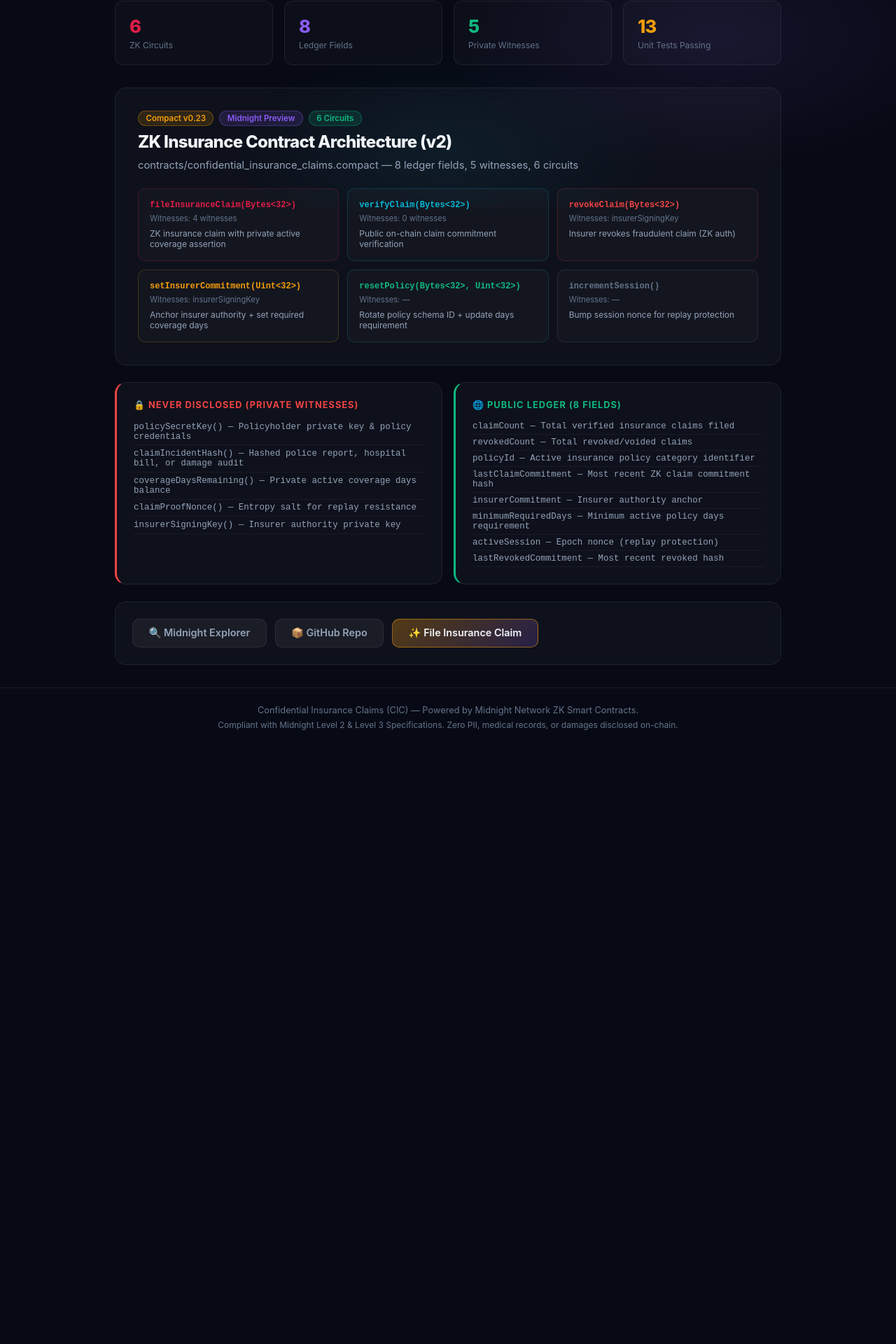
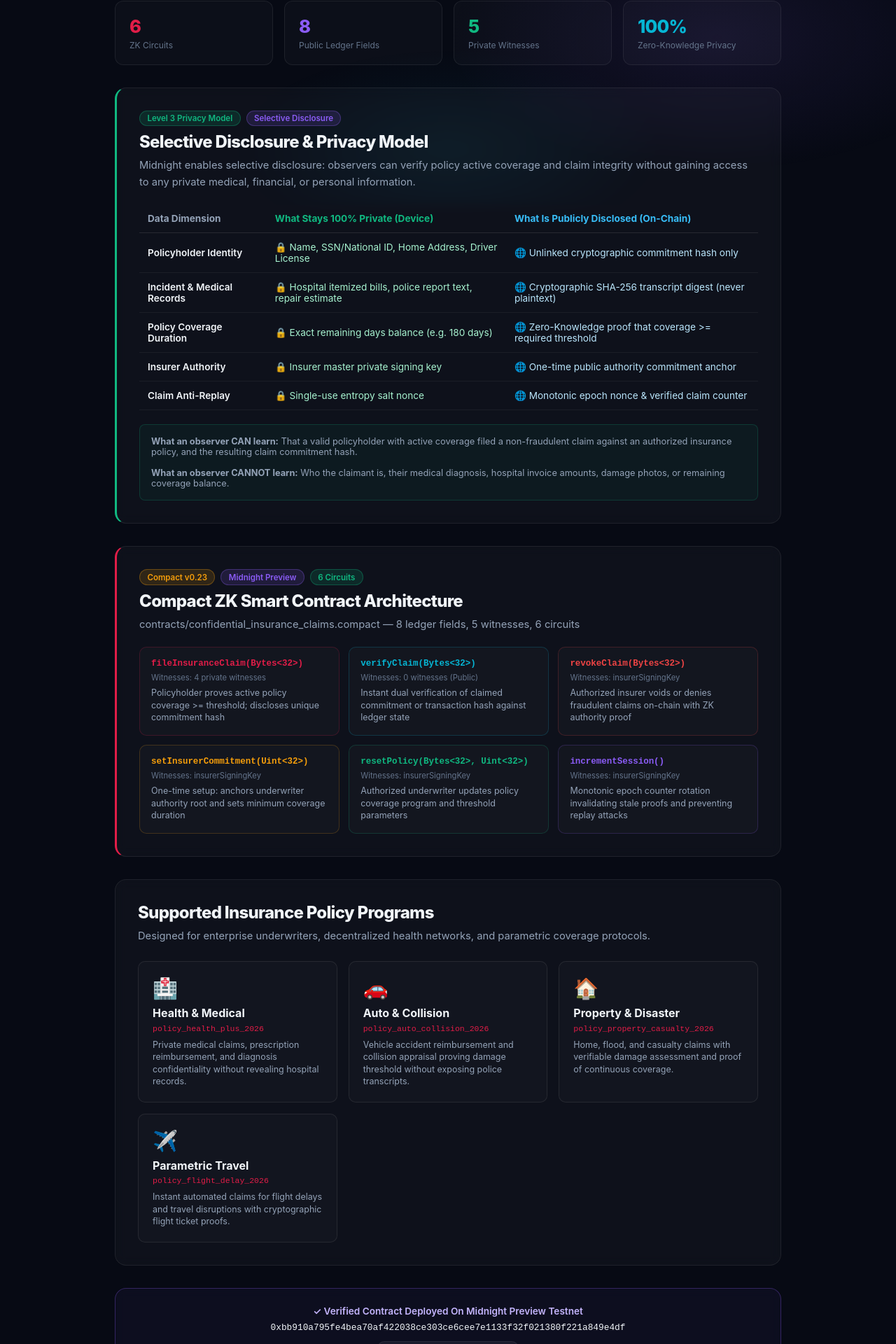
Before and after one commit to techyguy22674/Confidential-insurance-claims, a Next.js app: page / in a window 1280 px wide. Shown: the part 507-2427 px from the top of the page at 70% size. Before the commit the page ends 1574 px from the top, so only its background shows below. Built offline with nearby package versions, Linux system fonts and the light colour scheme; what @midnight-ntwrk/midnight-js-network-id would draw is missing.

Commit message:
feat(ui): redesign home dashboard with Level 2 and Level 3 privacy architecture matrix

```diff
--- a/src/app/page.tsx
+++ b/src/app/page.tsx
@@ -1,8 +1,9 @@
 import Link from 'next/link';
 import type { Metadata } from 'next';
+import { CONTRACT_ADDRESS } from '../lib/contract';
 
 export const metadata: Metadata = {
-  title: 'Confidential Insurance Claims | ZK dApp on Midnight',
+  title: 'Confidential Insurance Claims | ZK dApp on Midnight Network',
   description: 'Prove insurance policy coverage and file claims without exposing policyholder PII, medical records, incident reports, or financial details. ZK smart contracts on Midnight Network.',
 };
 
@@ -10,18 +11,25 @@
   return (
     <>
       <main>
-        {/* Hero */}
+        {/* Hero Section */}
         <div className="hero">
           <div className="hero-badge">
-            <span>🛡️</span> Midnight Preview Network — Live dApp
+            <span>🛡️</span> Midnight Preview Network — Live ZK Insurance dApp
           </div>
           <h1>Confidential Insurance Claims</h1>
           <p>
             Prove insurance policy coverage, authenticate policyholder eligibility, and file claims with <strong>zero-knowledge proofs</strong> — without revealing policy numbers, medical records, police reports, or personal identity on-chain.
           </p>
           <div className="hero-actions">
-            <Link href="/claim" className="btn-primary">📄 File Insurance Claim (ZK Proof)</Link>
-            <Link href="/admin" className="btn-secondary">⚙️ Insurer Console</Link>
+            <Link href="/claim" className="btn-primary" style={{ background: "linear-gradient(135deg, #e11d48 0%, #be123c 100%)", borderColor: "#e11d48" }}>
+              📋 File & Verify Insurance Claim
+            </Link>
+            <Link href="/admin" className="btn-secondary">
+              ⚙️ Insurer Console
+            </Link>
+            <Link href="/explorer" className="btn-secondary">
+              🔍 Live Ledger Explorer
+            </Link>
           </div>
         </div>
 
@@ -30,9 +38,9 @@
           <div className="stats-grid" style={{ marginBottom: '2rem' }}>
             {[
               { value: '6', label: 'ZK Circuits', color: '#e11d48' },
-              { value: '8', label: 'Ledger Fields', color: '#8b5cf6' },
+              { value: '8', label: 'Public Ledger Fields', color: '#8b5cf6' },
               { value: '5', label: 'Private Witnesses', color: '#10b981' },
-              { value: '13', label: 'Unit Tests Passing', color: '#f59e0b' },
+              { value: '100%', label: 'Zero-Knowledge Privacy', color: '#06b6d4' },
             ].map(s => (
               <div className="stat-card" key={s.label}>
                 <div className="stat-value" style={{ color: s.color }}>{s.value}</div>
@@ -41,78 +49,140 @@
             ))}
           </div>
 
+          {/* Privacy Model Section (Level 3 Requirement) */}
+          <div className="glass-card" style={{ padding: '2rem', marginBottom: '2rem', borderLeft: '3px solid #10b981' }}>
+            <div style={{ display: 'flex', gap: '0.5rem', marginBottom: '0.5rem', flexWrap: 'wrap' }}>
+              <span className="badge badge-green">Level 3 Privacy Model</span>
+              <span className="badge badge-purple">Selective Disclosure</span>
+            </div>
+            <h2 className="section-title">Selective Disclosure & Privacy Model</h2>
+            <p className="section-desc" style={{ marginBottom: '1.25rem' }}>
+              Midnight enables selective disclosure: observers can verify policy active coverage and claim integrity without gaining access to any private medical, financial, or personal information.
+            </p>
+
+            <div style={{ overflowX: 'auto' }}>
+              <table style={{ width: '100%', borderCollapse: 'collapse', fontSize: '0.85rem' }}>
+                <thead>
+                  <tr style={{ borderBottom: '1px solid rgba(255,255,255,0.1)', textAlign: 'left' }}>
+                    <th style={{ padding: '0.75rem', color: '#94a3b8' }}>Data Dimension</th>
+                    <th style={{ padding: '0.75rem', color: '#10b981' }}>What Stays 100% Private (Device)</th>
+                    <th style={{ padding: '0.75rem', color: '#38bdf8' }}>What Is Publicly Disclosed (On-Chain)</th>
+                  </tr>
+                </thead>
+                <tbody>
+                  {[
+                    {
+                      dim: "Policyholder Identity",
+                      priv: "Name, SSN/National ID, Home Address, Driver License",
+                      pub: "Unlinked cryptographic commitment hash only"
+                    },
+                    {
+                      dim: "Incident & Medical Records",
+                      priv: "Hospital itemized bills, police report text, repair estimate",
+                      pub: "Cryptographic SHA-256 transcript digest (never plaintext)"
+                    },
+                    {
+                      dim: "Policy Coverage Duration",
+                      priv: "Exact remaining days balance (e.g. 180 days)",
+                      pub: "Zero-Knowledge proof that coverage >= required threshold"
+                    },
+                    {
+                      dim: "Insurer Authority",
+                      priv: "Insurer master private signing key",
+                      pub: "One-time public authority commitment anchor"
+                    },
+                    {
+                      dim: "Claim Anti-Replay",
+                      priv: "Single-use entropy salt nonce",
+                      pub: "Monotonic epoch nonce & verified claim counter"
+                    }
+                  ].map((row, i) => (
+                    <tr key={i} style={{ borderBottom: '1px solid rgba(255,255,255,0.05)' }}>
+                      <td style={{ padding: '0.75rem', fontWeight: 600, color: '#f1f5f9' }}>{row.dim}</td>
+                      <td style={{ padding: '0.75rem', color: '#a7f3d0' }}>🔒 {row.priv}</td>
+                      <td style={{ padding: '0.75rem', color: '#bae6fd' }}>🌐 {row.pub}</td>
+                    </tr>
+                  ))}
+                </tbody>
+              </table>
+            </div>
+
+            <div style={{ marginTop: '1.25rem', padding: '1rem', borderRadius: '8px', background: 'rgba(16,185,129,0.05)', border: '1px solid rgba(16,185,129,0.2)', fontSize: '0.8rem', color: '#94a3b8' }}>
+              <strong>What an observer CAN learn:</strong> That a valid policyholder with active coverage filed a non-fraudulent claim against an authorized insurance policy, and the resulting claim commitment hash.
+              <br /><br />
+              <strong>What an observer CANNOT learn:</strong> Who the claimant is, their medical diagnosis, hospital invoice amounts, damage photos, or remaining coverage balance.
+            </div>
+          </div>
+
           {/* ZK Contract Architecture */}
-          <div className="glass-card" style={{ padding: '2rem', marginBottom: '1.5rem' }}>
+          <div className="glass-card" style={{ padding: '2rem', marginBottom: '2rem', borderLeft: '3px solid #e11d48' }}>
             <div style={{ marginBottom: '1.25rem' }}>
               <div style={{ display: 'flex', gap: '0.5rem', marginBottom: '0.5rem', flexWrap: 'wrap' }}>
                 <span className="badge badge-amber">Compact v0.23</span>
                 <span className="badge badge-purple">Midnight Preview</span>
                 <span className="badge badge-green">6 Circuits</span>
               </div>
-              <h2 className="section-title">ZK Insurance Contract Architecture (v2)</h2>
+              <h2 className="section-title">Compact ZK Smart Contract Architecture</h2>
               <p className="section-desc">contracts/confidential_insurance_claims.compact — 8 ledger fields, 5 witnesses, 6 circuits</p>
             </div>
-            <div style={{ display: 'grid', gridTemplateColumns: 'repeat(auto-fit, minmax(240px, 1fr))', gap: '0.75rem' }}>
+
+            <div style={{ display: 'grid', gridTemplateColumns: 'repeat(auto-fit, minmax(280px, 1fr))', gap: '0.85rem' }}>
               {[
-                { circuit: 'fileInsuranceClaim(Bytes<32>)', witnesses: '4 witnesses', desc: 'ZK insurance claim with private active coverage assertion', color: '#e11d48' },
-                { circuit: 'verifyClaim(Bytes<32>)', witnesses: '0 witnesses', desc: 'Public on-chain claim commitment verification', color: '#06b6d4' },
-                { circuit: 'revokeClaim(Bytes<32>)', witnesses: 'insurerSigningKey', desc: 'Insurer revokes fraudulent claim (ZK auth)', color: '#ef4444' },
-                { circuit: 'setInsurerCommitment(Uint<32>)', witnesses: 'insurerSigningKey', desc: 'Anchor insurer authority + set required coverage days', color: '#f59e0b' },
-                { circuit: 'resetPolicy(Bytes<32>, Uint<32>)', witnesses: '—', desc: 'Rotate policy schema ID + update days requirement', color: '#10b981' },
-                { circuit: 'incrementSession()', witnesses: '—', desc: 'Bump session nonce for replay protection', color: '#64748b' },
+                { circuit: 'fileInsuranceClaim(Bytes<32>)', witnesses: '4 private witnesses', desc: 'Policyholder proves active policy coverage >= threshold; discloses unique commitment hash', color: '#e11d48' },
+                { circuit: 'verifyClaim(Bytes<32>)', witnesses: '0 witnesses (Public)', desc: 'Instant dual verification of claimed commitment or transaction hash against ledger state', color: '#06b6d4' },
+                { circuit: 'revokeClaim(Bytes<32>)', witnesses: 'insurerSigningKey', desc: 'Authorized insurer voids or denies fraudulent claims on-chain with ZK authority proof', color: '#ef4444' },
+                { circuit: 'setInsurerCommitment(Uint<32>)', witnesses: 'insurerSigningKey', desc: 'One-time setup: anchors underwriter authority root and sets minimum coverage duration', color: '#f59e0b' },
+                { circuit: 'resetPolicy(Bytes<32>, Uint<32>)', witnesses: 'insurerSigningKey', desc: 'Authorized underwriter updates policy coverage program and threshold parameters', color: '#10b981' },
+                { circuit: 'incrementSession()', witnesses: 'insurerSigningKey', desc: 'Monotonic epoch counter rotation invalidating stale proofs and preventing replay attacks', color: '#8b5cf6' },
               ].map(c => (
                 <div key={c.circuit} style={{ background: 'rgba(255,255,255,0.025)', borderRadius: '10px', padding: '1rem', border: `1px solid ${c.color}33` }}>
-                  <div style={{ fontFamily: 'monospace', fontSize: '0.75rem', color: c.color, marginBottom: '0.35rem', fontWeight: 700 }}>{c.circuit}</div>
+                  <div style={{ fontFamily: 'monospace', fontSize: '0.78rem', color: c.color, marginBottom: '0.35rem', fontWeight: 700 }}>{c.circuit}</div>
                   <div style={{ fontSize: '0.7rem', color: '#64748b', marginBottom: '0.4rem' }}>Witnesses: {c.witnesses}</div>
-                  <div style={{ fontSize: '0.75rem', color: '#94a3b8' }}>{c.desc}</div>
+                  <div style={{ fontSize: '0.78rem', color: '#94a3b8', lineHeight: 1.4 }}>{c.desc}</div>
                 </div>
               ))}
             </div>
           </div>
 
-          {/* Privacy Model Matrix */}
-          <div style={{ display: 'grid', gridTemplateColumns: '1fr 1fr', gap: '1rem', marginBottom: '1.5rem' }}>
-            <div className="glass-card" style={{ padding: '1.5rem', borderLeft: '3px solid #ef4444' }}>
-              <div style={{ fontSize: '0.8rem', fontWeight: 700, color: '#ef4444', marginBottom: '0.75rem', textTransform: 'uppercase', letterSpacing: '0.08em' }}>🔒 Never Disclosed (Private Witnesses)</div>
+          {/* Insurance Sectors Supported */}
+          <div className="glass-card" style={{ padding: '2rem', marginBottom: '2rem' }}>
+            <h2 className="section-title" style={{ marginBottom: '0.5rem' }}>Supported Insurance Policy Programs</h2>
+            <p className="section-desc" style={{ marginBottom: '1.5rem' }}>Designed for enterprise underwriters, decentralized health networks, and parametric coverage protocols.</p>
+
+            <div style={{ display: 'grid', gridTemplateColumns: 'repeat(auto-fit, minmax(220px, 1fr))', gap: '1rem' }}>
               {[
-                'policySecretKey() — Policyholder private key & policy credentials',
-                'claimIncidentHash() — Hashed police report, hospital bill, or damage audit',
-                'coverageDaysRemaining() — Private active coverage days balance',
-                'claimProofNonce() — Entropy salt for replay resistance',
-                'insurerSigningKey() — Insurer authority private key'
-              ].map(w => (
-                <div key={w} style={{ fontSize: '0.78rem', color: '#94a3b8', padding: '0.3rem 0', borderBottom: '1px solid rgba(255,255,255,0.04)', fontFamily: 'monospace' }}>{w}</div>
-              ))}
-            </div>
-            <div className="glass-card" style={{ padding: '1.5rem', borderLeft: '3px solid #10b981' }}>
-              <div style={{ fontSize: '0.8rem', fontWeight: 700, color: '#10b981', marginBottom: '0.75rem', textTransform: 'uppercase', letterSpacing: '0.08em' }}>🌐 Public Ledger (8 Fields)</div>
-              {[
-                'claimCount — Total verified insurance claims filed',
-                'revokedCount — Total revoked/voided claims',
-                'policyId — Active insurance policy category identifier',
-                'lastClaimCommitment — Most recent ZK claim commitment hash',
-                'insurerCommitment — Insurer authority anchor',
-                'minimumRequiredDays — Minimum active policy days requirement',
-                'activeSession — Epoch nonce (replay protection)',
-                'lastRevokedCommitment — Most recent revoked hash'
-              ].map(f => (
-                <div key={f} style={{ fontSize: '0.78rem', color: '#94a3b8', padding: '0.25rem 0', borderBottom: '1px solid rgba(255,255,255,0.04)', fontFamily: 'monospace' }}>{f}</div>
+                { title: "Health & Medical", id: "policy_health_plus_2026", desc: "Private medical claims, prescription reimbursement, and diagnosis confidentiality without revealing hospital records.", icon: "🏥" },
+                { title: "Auto & Collision", id: "policy_auto_collision_2026", desc: "Vehicle accident reimbursement and collision appraisal proving damage threshold without exposing police transcripts.", icon: "🚗" },
+                { title: "Property & Disaster", id: "policy_property_casualty_2026", desc: "Home, flood, and casualty claims with verifiable damage assessment and proof of continuous coverage.", icon: "🏠" },
+                { title: "Parametric Travel", id: "policy_flight_delay_2026", desc: "Instant automated claims for flight delays and travel disruptions with cryptographic flight ticket proofs.", icon: "✈️" },
+              ].map(p => (
+                <div key={p.id} style={{ background: 'rgba(255,255,255,0.02)', padding: '1.25rem', borderRadius: '10px', border: '1px solid rgba(255,255,255,0.08)' }}>
+                  <div style={{ fontSize: '1.8rem', marginBottom: '0.5rem' }}>{p.icon}</div>
+                  <h3 style={{ fontSize: '1rem', color: '#f1f5f9', margin: '0 0 0.35rem' }}>{p.title}</h3>
+                  <div style={{ fontFamily: 'monospace', fontSize: '0.72rem', color: '#e11d48', marginBottom: '0.5rem' }}>{p.id}</div>
+                  <p style={{ fontSize: '0.78rem', color: '#94a3b8', margin: 0, lineHeight: 1.4 }}>{p.desc}</p>
+                </div>
               ))}
             </div>
           </div>
 
-          {/* Action Links */}
-          <div className="glass-card" style={{ padding: '1.5rem' }}>
-            <div style={{ display: 'flex', gap: '0.75rem', flexWrap: 'wrap' }}>
-              <a href="https://preview.midnightexplorer.com/contracts/0xbb910a795fe4bea70af422038ce303ce6cee7e1133f32f021380f221a849e4df"
-                target="_blank" rel="noopener noreferrer" className="btn-secondary">
-                🔍 Midnight Explorer
-              </a>
-              <a href="https://github.com/techyguy22674/Confidential-insurance-claims" target="_blank" rel="noopener noreferrer" className="btn-secondary">
-                📦 GitHub Repo
-              </a>
-              <Link href="/claim" className="btn-primary">✨ File Insurance Claim</Link>
+          {/* Authoritative Deployment Badge */}
+          <div className="glass-card" style={{ padding: '1.5rem', textAlign: 'center', border: '1px solid rgba(139, 92, 246, 0.3)', background: 'rgba(139, 92, 246, 0.05)' }}>
+            <div style={{ fontSize: '0.85rem', color: '#c4b5fd', fontWeight: 600, marginBottom: '0.5rem' }}>
+              ✓ Verified Contract Deployed On Midnight Preview Testnet
             </div>
+            <div style={{ fontFamily: 'monospace', fontSize: '0.8rem', color: '#f1f5f9', wordBreak: 'break-all', marginBottom: '0.75rem' }}>
+              {CONTRACT_ADDRESS}
+            </div>
+            <a
+              href={"https://preview.midnightexplorer.com/contracts/" + CONTRACT_ADDRESS}
+              target="_blank"
+              rel="noreferrer"
+              className="btn-secondary"
+              style={{ fontSize: '0.78rem', padding: '0.4rem 0.9rem' }}
+            >
+              View on Midnight Explorer ↗
+            </a>
           </div>
         </div>
       </main>
```
